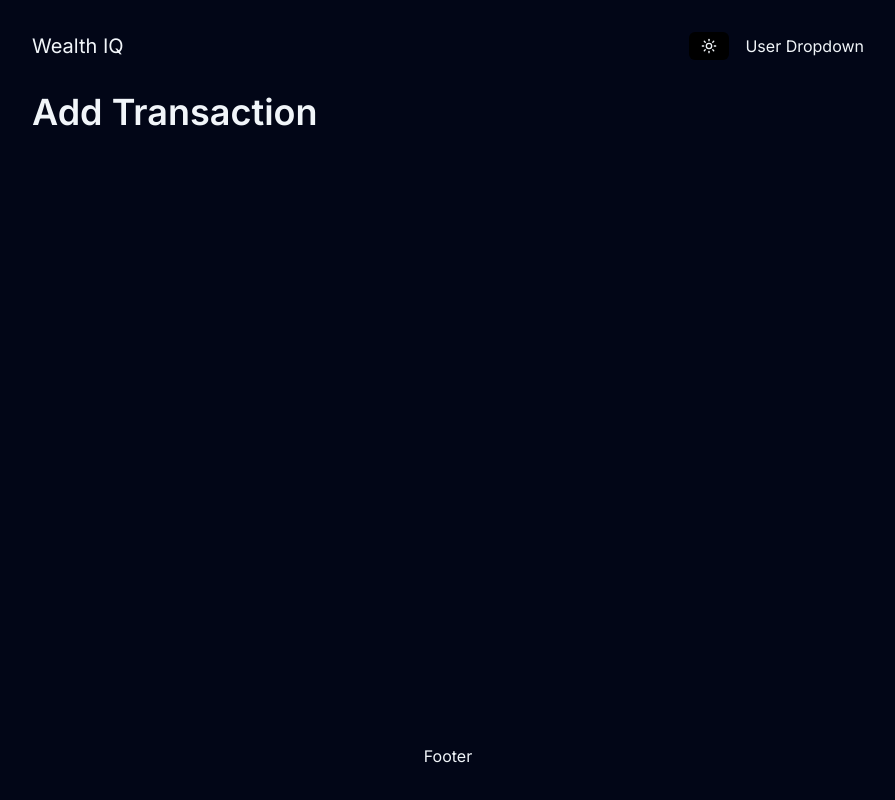
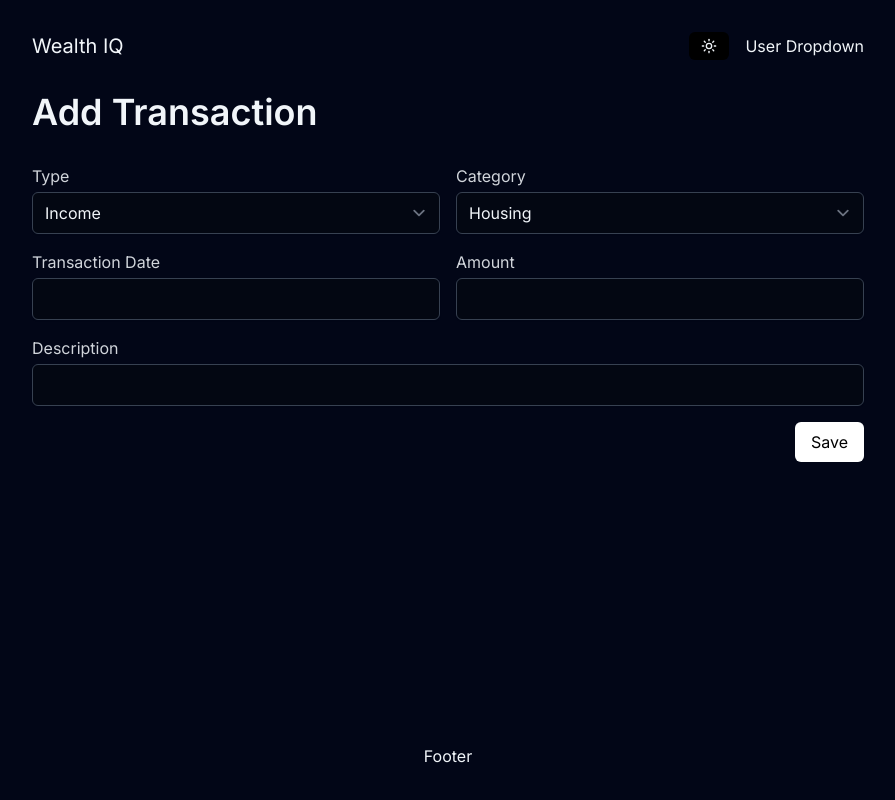
Before and after one commit to slicbutsic/BudgetIQ, a Next.js app: page /dashboard/transaction/add in a window 1280 px wide. Shown: the whole page, without its empty margins (192-1087 px from the left). Built offline with nearby package versions, Linux system fonts and the light colour scheme; no server answers.

Commit message:
create form for add transaction

```diff
--- /dev/null
+++ b/app/dashboard/components/transaction-form.js
@@ -0,0 +1,42 @@
+import Select from "@/components/select";
+import Label from "@/components/label";
+import { categories, types} from "@/lib/consts";
+import Input from "@/components/input";
+import Button from "@/components/button";
+
+export default function TransactionForm() {
+  return (
+    <form className="space-y-4">
+      <div className="grid grid-cols-1 md:grid-cols-2 gap-4">
+        <div>
+          <Label className="mb-1">Type</Label>
+          <Select>{types.map(type => <option key={type}>{type}</option>)}</Select>
+        </div>
+
+        <div>
+          <Label className="mb-1">Category</Label>
+          <Select>{categories.map(category => <option key={category}>{category}</option>)}</Select>
+        </div>
+
+        <div>
+          <Label className="mb-1">Transaction Date</Label>
+          <Input />
+        </div>
+
+        <div>
+          <Label className="mb-1">Amount</Label>
+          <Input type="number"/>
+        </div>
+
+        <div className="col-span-2">
+          <Label className="mb-1">Description</Label>
+          <Input />
+        </div>
+      </div>
+
+      <div className="flex justify-end">
+        <Button type="submit">Save</Button>
+      </div>
+    </form>
+  )
+}
--- a/app/dashboard/transaction/add/page.js
+++ b/app/dashboard/transaction/add/page.js
@@ -1,3 +1,5 @@
+import TransactionForm from "../../components/transaction-form";
+
 export const metadata = {
   title: "Add Transaction"
 };
@@ -6,6 +8,7 @@ export default function Page() {
   return (
     <div>
       <h1 className="text-4xl font-semibold mb-8">Add Transaction</h1>
+      <TransactionForm />
     </div>
   )
 }
--- a/components/label.js
+++ b/components/label.js
@@ -1,5 +1,5 @@
 export default function Label(props) {
   return (
-    <label {...props} className={`"text-gray-700 dark:text-gray-300 ${props.className}`}></label>
+    <label {...props} className={`block text-gray-700 dark:text-gray-300 ${props.className}`}></label>
   )
 }
--- /dev/null
+++ b/lib/consts.js
@@ -0,0 +1,16 @@
+export const types = [
+  "Income",
+  "Expense",
+  "Saving",
+  "Investment"
+]
+
+export const categories = [
+  "Housing",
+  "Food",
+  "Transport",
+  "Entertainment",
+  "Health",
+  "Education",
+  "Others"
+]
```
